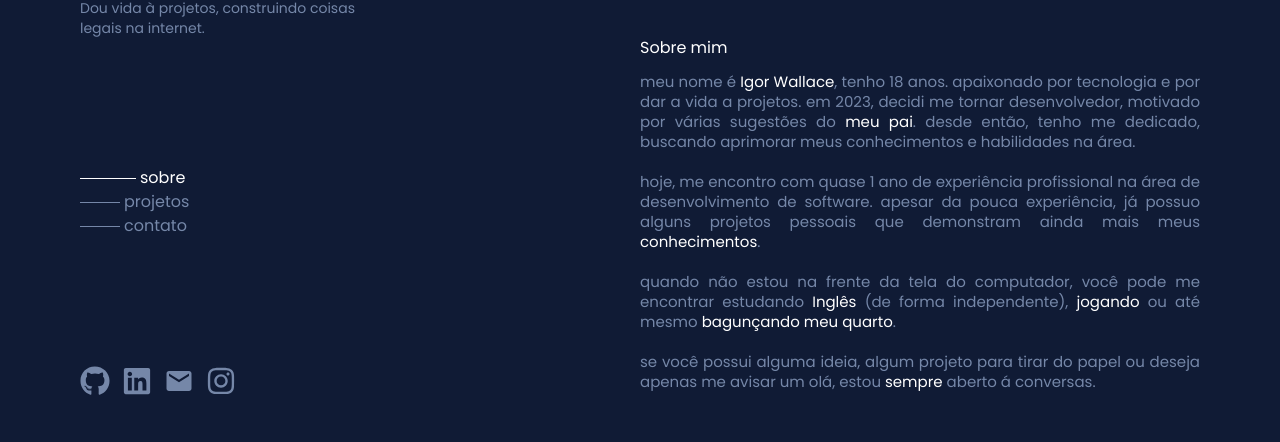
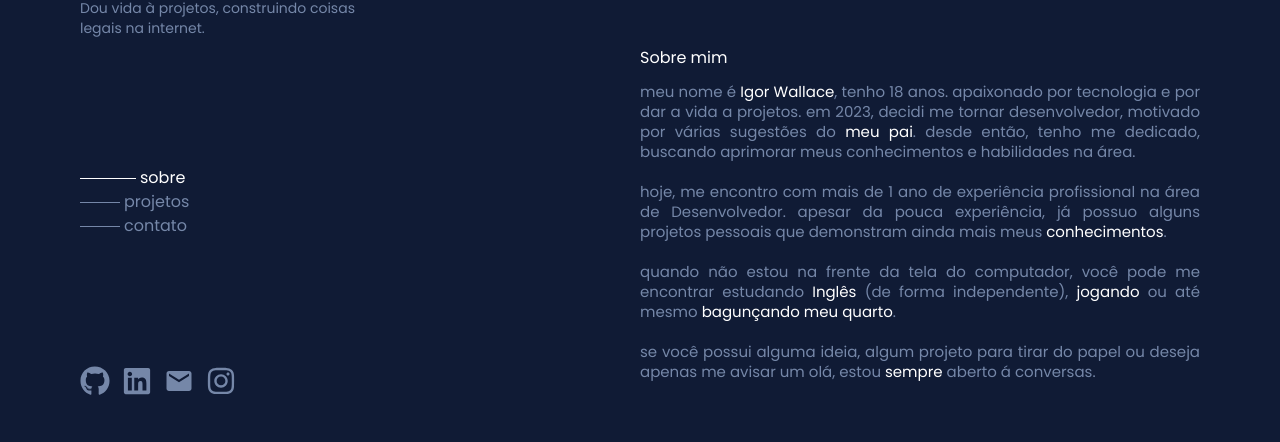
Before and after one commit to Igorwalace/meu_webSite_igor, a Next.js app: page / in a window 1280 px wide. Shown: the part 166-608 px from the top of the page. Built offline with nearby package versions, Linux system fonts and the light colour scheme; no server answers; the database is empty.

Commit message:
Update about.tsx

```diff
--- a/src/app/componentes/about.tsx
+++ b/src/app/componentes/about.tsx
@@ -14,8 +14,7 @@ const About = () => {
                     buscando aprimorar meus conhecimentos e habilidades na área.
                     <br></br>
                     <br></br>
-                    hoje, me encontro com quase 1 ano de experiência profissional na área de desenvolvimento
-                    de software. apesar da pouca experiência, já possuo alguns projetos pessoais que
+                    hoje, me encontro com mais de 1 ano de experiência profissional na área de Desenvolvedor. apesar da pouca experiência, já possuo alguns projetos pessoais que
                     demonstram ainda mais meus <span className='text-white' >conhecimentos</span>.
                     <br></br>
                     <br></br>
```
